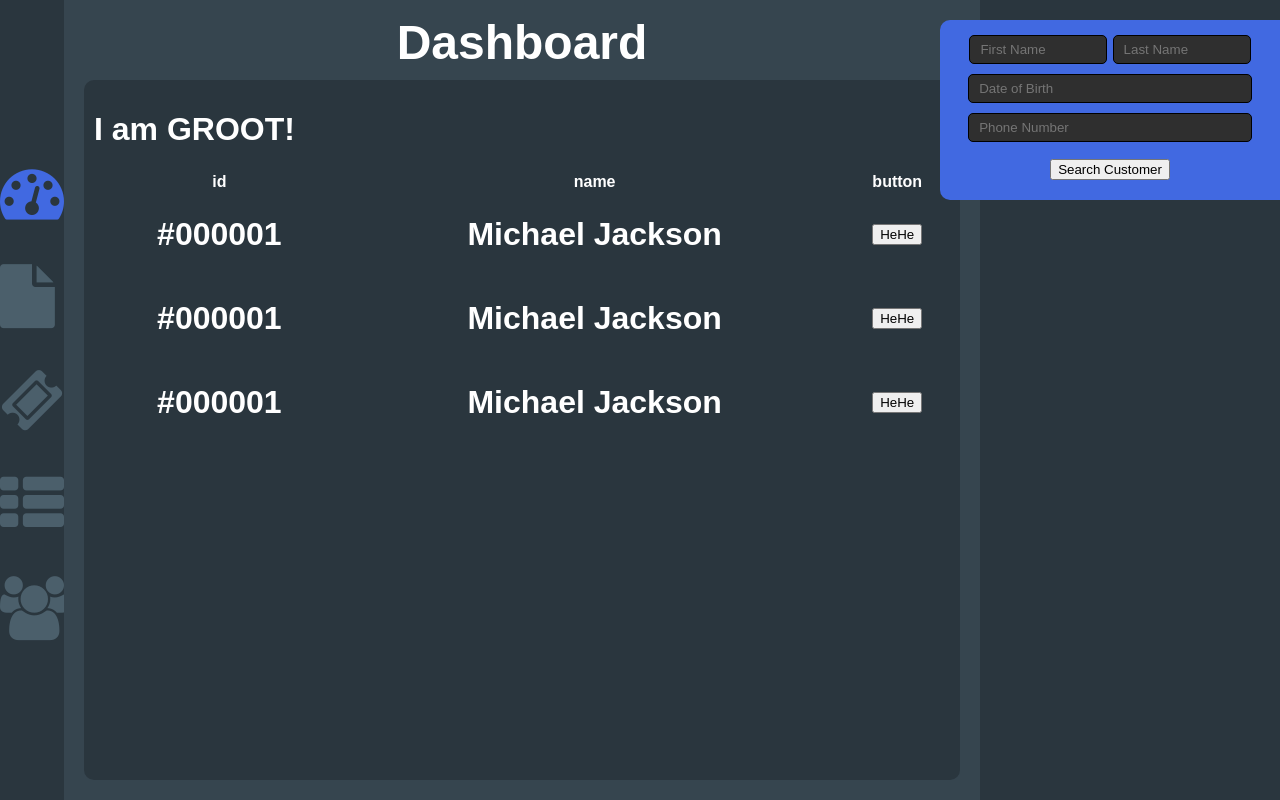
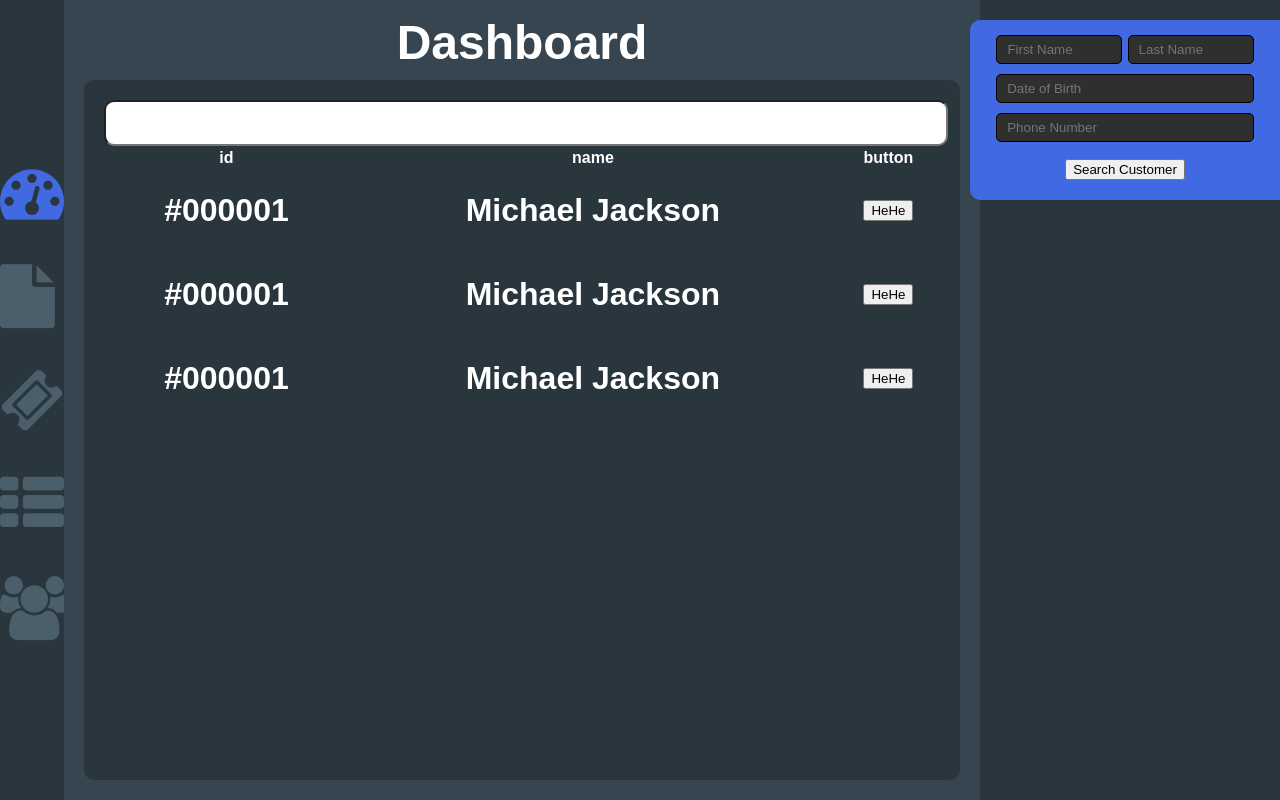
Before and after one commit to Syzco/pawncore, a Next.js app in the folder frontend/: page / in a window 1280 px wide. Built offline with nearby package versions, Linux system fonts and the light colour scheme.

Commit message:
Searchbox

```diff
--- a/frontend/assets/styles.css
+++ b/frontend/assets/styles.css
@@ -103,15 +103,15 @@
 }
 
 .main-page > .center-pane > .center-stage {
-     min-width: calc(100% - 60px);
-     max-width: calc(100% - 60px);
+     min-width: calc(100% - 80px);
+     max-width: calc(100% - 80px);
 
      margin: 10px 20px 0 20px;
 
      background-color: #2a363e;
 
      border-radius: 10px;
-     padding: 10px;
+     padding: 20px;
      flex-grow: 3;
 }
 
@@ -138,8 +138,8 @@
      right: 0;
      top: 20px;
 
-     min-width: 320px;
-     max-width: 320px;
+     min-width: 290px;
+     max-width: 290px;
 
      padding: 10px;
 
@@ -238,3 +238,10 @@
      display: block;
      margin: auto;
 }
+
+.search-box {
+     width: 100%;
+     height: 40px;
+
+     border-radius: 10px;
+}
--- /dev/null
+++ b/frontend/components/search-box.js
@@ -0,0 +1,17 @@
+import React from 'react'
+
+export default class SearchBox extends React.Component {
+     constructor(props) {
+          super(props)
+     }
+
+     getSearchValue() {
+          return
+     }
+
+     render() {
+          return (
+               <input className={this.props.class || "search-box"} type={this.props.type || "text"} pattern={this.props.pattern || ""} placeholder=""/>
+          )
+     }
+}
--- a/frontend/components/table/main.js
+++ b/frontend/components/table/main.js
@@ -4,8 +4,11 @@
      constructor(props) {
           super(props)
 
-          this.columns = []
-          this.rows = []
+          this.columns = this.props.columns || []
+          this.rows = this.props.rows || []
+
+          this.setColumns = this.setColumns.bind(this)
+          this.addRow = this.addRow.bind(this)
      }
 
      //columnInfo = [ID, Name, Type, Price]
@@ -24,6 +27,7 @@
                {css: "", html: (<div></div>)}
           ]
      }
+
      addRow(rowInfo) {
           if (rowInfo.columns.length != this.columns.length || typeof rowInfo != 'object') return
 
--- a/frontend/templates/dashboard.js
+++ b/frontend/templates/dashboard.js
@@ -1,39 +1,6 @@
 import Stage from '../components/stage/main'
 import Table from '../components/table/main'
-
-class ThisTable extends Table {
-     constructor(props) {
-          super(props)
-
-          this.setColumns(["id", "name", "button"])
-          this.addRow({
-               css: "rowman",
-               columns: [
-                    {css: "id", html: (<h1>#000001</h1>)},
-                    {css: "name", html: (<h1>Michael Jackson</h1>)},
-                    {css: "hehe-button", html: (<button>HeHe</button>)},
-               ]
-          })
-
-          this.addRow({
-               css: "",
-               columns: [
-                    {css: "", html: (<h1>#000001</h1>)},
-                    {css: "", html: (<h1>Michael Jackson</h1>)},
-                    {css: "", html: (<button>HeHe</button>)},
-               ]
-          })
-
-          this.addRow({
-               css: "",
-               columns: [
-                    {css: "", html: (<h1>#000001</h1>)},
-                    {css: "", html: (<h1>Michael Jackson</h1>)},
-                    {css: "", html: (<button>HeHe</button>)},
-               ]
-          })
-     }
-}
+import SearchBox from '@Components/search-box'
 
 export default class Dashboard extends Stage {
      constructor(props) {
@@ -41,15 +8,42 @@
 
           this.setTitle("Dashboard")
           this.setCustomerCard(true)
+
+          this.table = {}
+          this.table.rows = [
+               {
+                    css: "",
+                    columns: [
+                         {css: "", html: (<h1>#000001</h1>)},
+                         {css: "", html: (<h1>Michael Jackson</h1>)},
+                         {css: "", html: (<button>HeHe</button>)},
+                    ]
+               },
+               {
+                    css: "",
+                    columns: [
+                         {css: "", html: (<h1>#000001</h1>)},
+                         {css: "", html: (<h1>Michael Jackson</h1>)},
+                         {css: "", html: (<button>HeHe</button>)},
+                    ]
+               },
+               {
+                    css: "",
+                    columns: [
+                         {css: "", html: (<h1>#000001</h1>)},
+                         {css: "", html: (<h1>Michael Jackson</h1>)},
+                         {css: "", html: (<button>HeHe</button>)},
+                    ]
+               }
+          ]
+          this.table.columns = ["id", "name", "button"]
      }
 
      populateCenterStage() {
           return (
-               <div>
-                    <h1>
-                         I am GROOT!
-                    </h1>
-                    <ThisTable className="table-man" />
+               <div className="center-stage-container">
+                    <SearchBox />
+                    <Table className="table-man" rows={this.table.rows} columns={this.table.columns} />
                </div>
           )
      }
```
